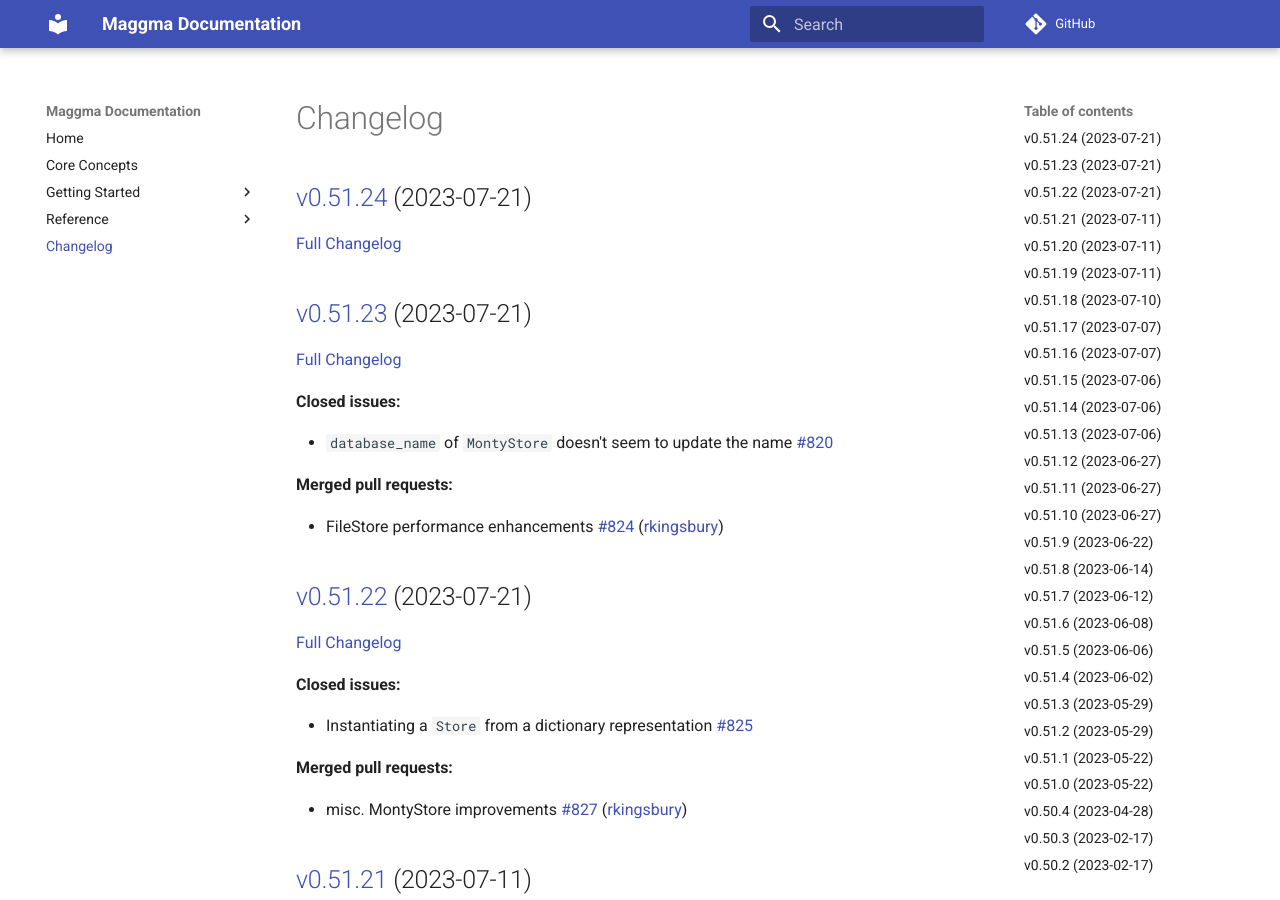
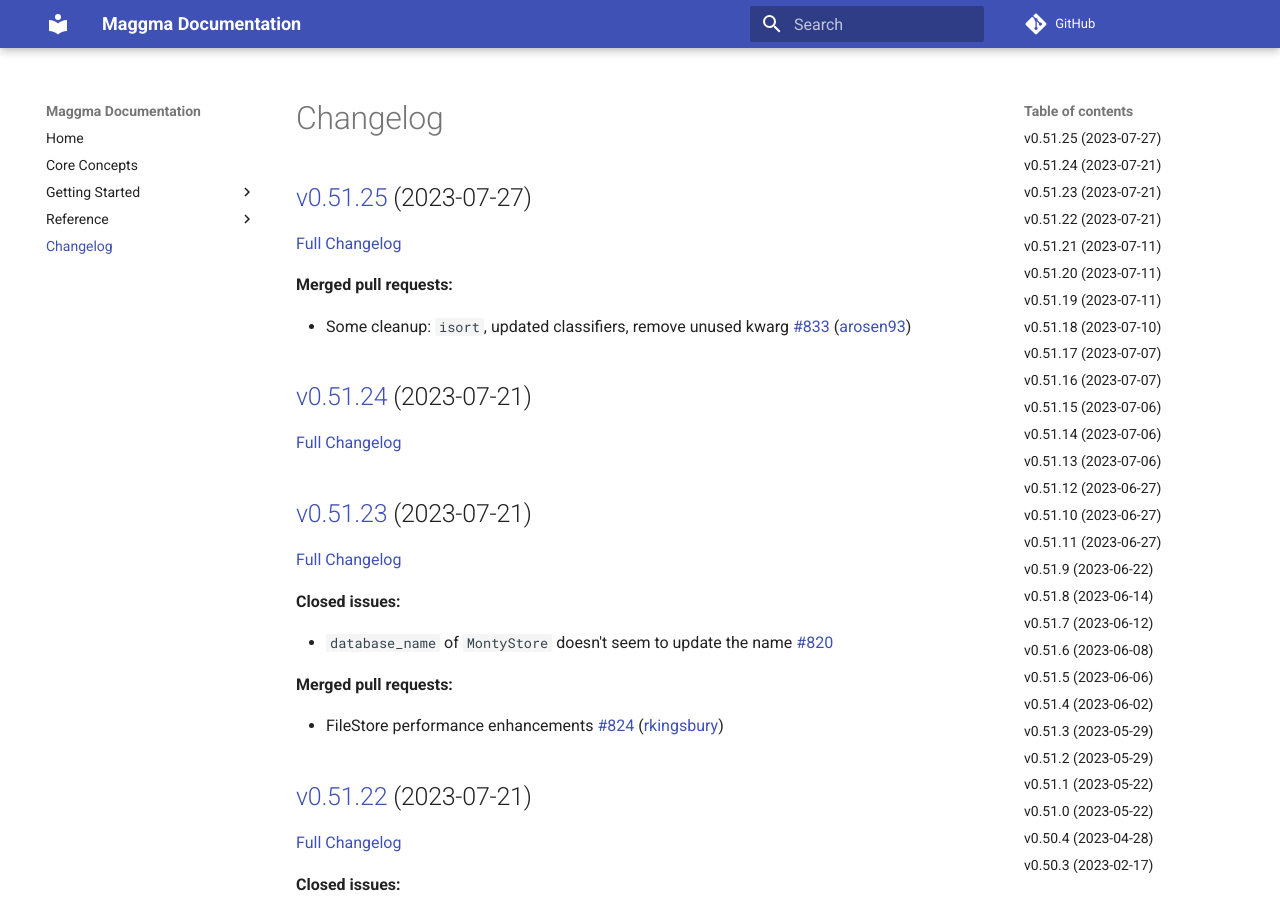
Before and after one commit to materialsproject/maggma, an MkDocs documentation site: the page built from docs/CHANGELOG.md, in a window 1280 px wide and 900 px high. Built offline with MkDocs 1.6.1 and Material for MkDocs 9.7.7, drawn with Linux system fonts in a browser that asks for light colours; comment, search, counter and statistics services are not loaded; some of the changed text lies outside the part shown.

Commit message:
Updated CHANGELOG.md

```diff
--- a/docs/CHANGELOG.md
+++ b/docs/CHANGELOG.md
@@ -1,4 +1,12 @@
 # Changelog
+
+## [v0.51.25](https://github.com/materialsproject/maggma/tree/v0.51.25) (2023-07-27)
+
+[Full Changelog](https://github.com/materialsproject/maggma/compare/v0.51.24...v0.51.25)
+
+**Merged pull requests:**
+
+- Some cleanup: `isort`, updated classifiers, remove unused kwarg [\#833](https://github.com/materialsproject/maggma/pull/833) ([arosen93](https://github.com/arosen93))
 
 ## [v0.51.24](https://github.com/materialsproject/maggma/tree/v0.51.24) (2023-07-21)
 
@@ -98,15 +106,15 @@
 
 ## [v0.51.12](https://github.com/materialsproject/maggma/tree/v0.51.12) (2023-06-27)
 
-[Full Changelog](https://github.com/materialsproject/maggma/compare/v0.51.11...v0.51.12)
+[Full Changelog](https://github.com/materialsproject/maggma/compare/v0.51.10...v0.51.12)
+
+## [v0.51.10](https://github.com/materialsproject/maggma/tree/v0.51.10) (2023-06-27)
+
+[Full Changelog](https://github.com/materialsproject/maggma/compare/v0.51.11...v0.51.10)
 
 ## [v0.51.11](https://github.com/materialsproject/maggma/tree/v0.51.11) (2023-06-27)
 
-[Full Changelog](https://github.com/materialsproject/maggma/compare/v0.51.10...v0.51.11)
-
-## [v0.51.10](https://github.com/materialsproject/maggma/tree/v0.51.10) (2023-06-27)
-
-[Full Changelog](https://github.com/materialsproject/maggma/compare/v0.51.9...v0.51.10)
+[Full Changelog](https://github.com/materialsproject/maggma/compare/v0.51.9...v0.51.11)
 
 **Merged pull requests:**
 
```
